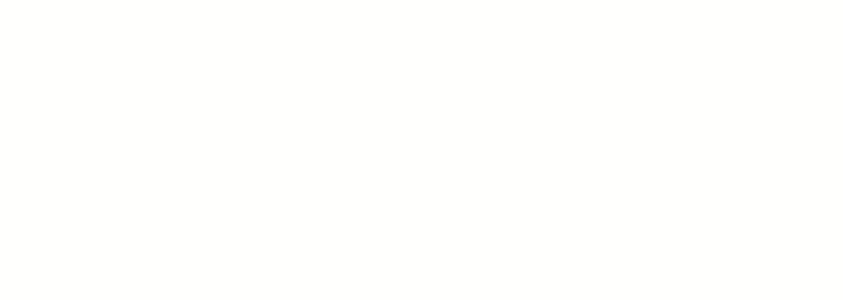
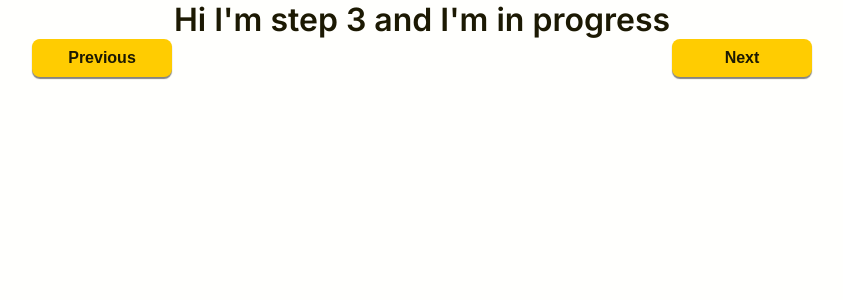
Before and after one commit to tanis27/Buzzsmart0, a React (Vite) app: page /test in a window 1280 px wide. Before the commit this address had no page. Shown: the top 300 px of the page, without its empty margins (218-1061 px from the left). Built offline with nearby package versions, Linux system fonts and the light colour scheme.

Commit message:
Started step 3 and re-routed buttons.

```diff
--- a/src/App.jsx
+++ b/src/App.jsx
@@ -3,8 +3,7 @@
 import Welcome from './pages/Welcome';
 import Dashboard from './pages/Dashboard';
 import Onboarding from './pages/Onboarding';
-import StepTwo from './components/StepTwo';
-import Progress from './components/ProgressBar';
+import StepThree from './components/StepThree';
 
 function App() {
   return (
@@ -13,7 +12,7 @@
       <Route path="/dashboard" element={<Dashboard />} />
       <Route path="/welcome" element={<Welcome />} />
       <Route path="/onboarding" element={<Onboarding />}/>
-      <Route path="/test-steptwo" element={<StepTwo />} />
+      <Route path="/test" element={<StepThree />} />
 
     </Routes>
   );
--- a/src/components/StepOne.jsx
+++ b/src/components/StepOne.jsx
@@ -81,7 +81,7 @@
         onChange={handleChange}
       />
       <div style={{display:'flex', flexDirection:'row',justifyContent:'space-around'}}>
-      <button disabled className="primary" >Previous</button>
+      <button className="primary" onClick={goToWelcome} >Previous</button>
       <button type="submit" className="primary">Next</button>
       </div>
 
--- /dev/null
+++ b/src/components/StepThree.jsx
@@ -0,0 +1,17 @@
+import React, { useState } from 'react';
+import '../styles/button.css';
+
+function StepThree ({ onBack, onNext }) {
+
+    return (
+        <>
+        <h1>Hi I'm step 3 and I'm in progress</h1>
+        <div style={{display:'flex', flexDirection:'row',justifyContent:'space-around'}}>
+      <button className="primary" onClick={onBack} >Previous</button>
+      <button type="submit" className="primary">Next</button>
+      </div>
+      </>
+    );
+}
+
+export default StepThree;
--- a/src/components/StepTwo.jsx
+++ b/src/components/StepTwo.jsx
@@ -1,9 +1,10 @@
 import React, { useState } from 'react';
 import { db, auth } from '../firebase/firebase';
 import { doc, updateDoc } from 'firebase/firestore';
+import { Navigate } from 'react-router-dom';
 
 
-function StepTwo({ onBack }) {
+function StepTwo({ onBack, onNext }) {
     const [form, setForm] = useState({ gender: '', weight: '', feet: '', inches: '',  });
     const [error, setError] = useState('');
     const [success, setSuccess] = useState('');
@@ -23,7 +24,6 @@
                 weight: form.weight,
                 feet: form.feet,
                 inches: form.inches,
-                kg: form.kg,
             });
 
             setSuccess('Info saved successfully!');
@@ -74,8 +74,8 @@
                 required
             />
               <div style={{display:'flex', flexDirection:'row',justifyContent:'space-around'}}>
-      <button disabled className="primary" >Previous</button>
-      <button type="submit" className="primary">Next</button>
+      <button  className="primary" onClick={onBack} >Previous</button>
+      <button type="submit" onClick={onNext} className="primary">Next</button>
       </div>
         </form>
     );
--- a/src/pages/Onboarding.jsx
+++ b/src/pages/Onboarding.jsx
@@ -7,6 +7,7 @@
 import Logo from '../assets/Logo.svg';
 import Modal from '../components/Modal';
 import ProgressBar from '../components/ProgressBar';
+import StepThree from '../components/StepThree';
 
 
 function Onboarding() {
@@ -59,7 +60,8 @@
       <div>
 
         {step === 1 && <StepOne onNext={goToNextStep} />}
-        {step === 2 && <StepTwo onBack={goToPreviousStep} />}
+        {step === 2 && <StepTwo onNext={goToNextStep} onBack={goToPreviousStep} />}
+        {step === 3 && <StepThree onNext={goToNextStep} onBack={goToPreviousStep} />}
 
       </div>
 
--- a/src/styles/button.css
+++ b/src/styles/button.css
@@ -42,7 +42,7 @@
     padding-right: 24px;
     cursor: pointer;
     min-width: 140px;
-    max-width: 140px;;
+
 }
 
 .secondary:hover {
```
